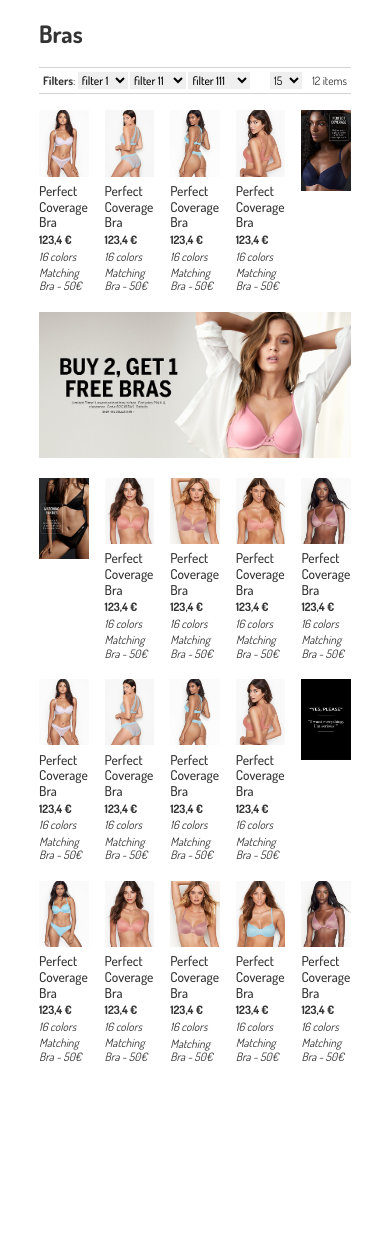
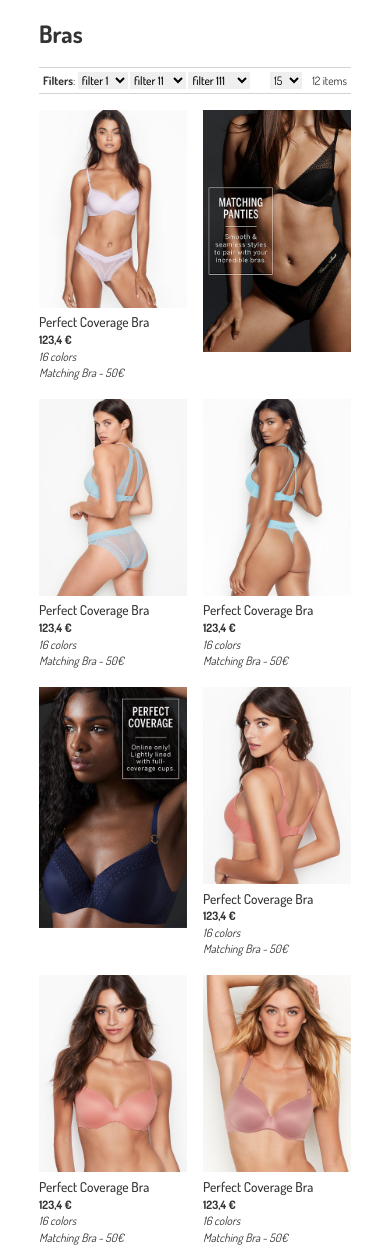
Before and after one commit to GreenHornedOwl/CSSGridEcommerce, a plain HTML site: page index.html in a window 390 px wide. Shown: the top 1250 px of the page. Before the commit the page ends 1066 px from the top, so only its background shows below. Drawn offline with Linux system fonts and the light colour scheme.

Commit message:
update
responsive grid / 16 items

```diff
--- a/app.sass
+++ b/app.sass
@@ -31,8 +31,15 @@ img
     font-weight: 500
 .product-list
   display: grid
-  grid-template-columns: repeat(5,1fr)
+  grid-template-columns: repeat(5, 1fr)
+  grid-template-areas: "item1 item2 item3 item4 banner1" "banner2 item5 item6 item7 item8" "bannerfull bannerfull bannerfull bannerfull bannerfull" "item9 item10 item11 item12 banner3" "banner4 item13 item14 item15 item16"
   grid-gap: 1rem
+  @media (max-width: 1200px)
+    grid-template-columns: repeat(4, 1fr)
+    grid-template-areas: "item1 item2 item3 banner1" "banner2 item4 item5 item6" "bannerfull bannerfull bannerfull bannerfull" "item7 item8 item9 banner3" "item10 item11 item12 item13" "banner4 item14 item15 item16"
+  @media (max-width: 900px)
+    grid-template-columns: repeat(2, 1fr)
+    grid-template-areas: "item1 banner1" "item2 item3" "banner2 item4" "item5 item6" "bannerfull bannerfull" "item7 item8" "item9 banner3" "item10 item11" "banner4 item12" "item13 item14" "item15 item16"
   a
     text-decoration: none
     color: #333
@@ -48,5 +55,49 @@ img
       font-style: italic
       div
         margin-bottom: 0.2rem
-  .banner-full
-    grid-column: 1/6
+  .product
+    grid-column: span 1
+  .product:nth-child(1)
+    grid-area: item1
+  .product:nth-child(2)
+    grid-area: item2
+  .product:nth-child(3)
+    grid-area: item3
+  .product:nth-child(4)
+    grid-area: item4
+  .product:nth-child(5)
+    grid-area: item5
+  .product:nth-child(6)
+    grid-area: item6
+  .product:nth-child(7)
+    grid-area: item7
+  .product:nth-child(8)
+    grid-area: item8
+  .product:nth-child(9)
+    grid-area: item9
+  .product:nth-child(10)
+    grid-area: item10
+  .product:nth-child(11)
+    grid-area: item11
+  .product:nth-child(12)
+    grid-area: item12
+  .product:nth-child(13)
+    grid-area: item13
+  .product:nth-child(14)
+    grid-area: item14
+  .product:nth-child(15)
+    grid-area: item15
+  .product:nth-child(16)
+    grid-area: item16
+
+  .banner:nth-child(17)
+    grid-area: banner1
+  .banner:nth-child(18)
+    grid-area: banner2
+  .banner:nth-child(19)
+    grid-area: banner3
+  .banner:nth-child(20)
+    grid-area: banner4
+
+  .banner-full:nth-child(21)
+    grid-area: bannerfull
--- a/index.html
+++ b/index.html
@@ -44,7 +44,7 @@
       <div class="select--itemNos">12 items</div>
     </div>
     <section class="product-list">
-      <article>
+      <article class="product">
         <a href="/">
           <picture>
             <img src="images/1.jpg" alt="" />
@@ -57,7 +57,7 @@
           </div>
         </a>
       </article>
-      <article>
+      <article class="product">
         <a href="/">
           <picture>
             <img src="images/2.jpg" alt="" />
@@ -70,7 +70,7 @@
           </div>
         </a>
       </article>
-      <article>
+      <article class="product">
         <a href="/">
           <picture>
             <img src="images/3.jpg" alt="" />
@@ -83,7 +83,7 @@
           </div>
         </a>
       </article>
-      <article>
+      <article class="product">
         <a href="/">
           <picture>
             <img src="images/4.jpg" alt="" />
@@ -96,28 +96,7 @@
           </div>
         </a>
       </article>
-      <article class="banner">
-        <a href="/">
-          <picture>
-            <img src="images/banner-vertical-2.jpg" alt="" />
-          </picture>
-        </a>
-      </article>
-      <article class="banner-full">
-        <a href="/">
-          <picture>
-            <img src="images/banner-full.jpg" alt="">
-          </picture>
-        </a>
-      </article>
-      <article class="banner">
-        <a href="/">
-          <picture>
-            <img src="images/banner-vertical.jpg" alt="" />
-          </picture>
-        </a>
-      </article>
-      <article>
+      <article class="product">
         <a href="/">
           <picture>
             <img src="images/4-1.jpg" alt="" />
@@ -130,7 +109,8 @@
           </div>
         </a>
       </article>
-      <article>
+
+      <article class="product">
         <a href="/">
           <picture>
             <img src="images/5-1.jpg" alt="" />
@@ -143,7 +123,7 @@
           </div>
         </a>
       </article>
-      <article>
+      <article class="product">
         <a href="/">
           <picture>
             <img src="images/7-1.jpg" alt="" />
@@ -156,7 +136,7 @@
           </div>
         </a>
       </article>
-      <article>
+      <article class="product">
         <a href="/">
           <picture>
             <img src="images/9-1.jpg" alt="" />
@@ -169,7 +149,7 @@
           </div>
         </a>
       </article>
-      <article>
+      <article class="product">
         <a href="/">
           <picture>
             <img src="images/1.jpg" alt="" />
@@ -182,7 +162,7 @@
           </div>
         </a>
       </article>
-      <article>
+      <article class="product">
         <a href="/">
           <picture>
             <img src="images/2.jpg" alt="" />
@@ -195,7 +175,8 @@
           </div>
         </a>
       </article>
-      <article>
+
+      <article class="product">
         <a href="/">
           <picture>
             <img src="images/3.jpg" alt="" />
@@ -208,7 +189,7 @@
           </div>
         </a>
       </article>
-      <article>
+      <article class="product">
         <a href="/">
           <picture>
             <img src="images/4.jpg" alt="" />
@@ -221,14 +202,7 @@
           </div>
         </a>
       </article>
-      <article class="banner">
-        <a href="/">
-          <picture>
-            <img src="images/banner-vertical-1.jpg" alt="" />
-          </picture>
-        </a>
-      </article>
-      <article>
+      <article class="product">
         <a href="/">
           <picture>
             <img src="images/3-1.jpg" alt="" />
@@ -241,7 +215,7 @@
           </div>
         </a>
       </article>
-      <article>
+      <article class="product">
         <a href="/">
           <picture>
             <img src="images/4-1.jpg" alt="" />
@@ -254,7 +228,7 @@
           </div>
         </a>
       </article>
-      <article>
+      <article class="product">
         <a href="/">
           <picture>
             <img src="images/5-1.jpg" alt="" />
@@ -267,7 +241,8 @@
           </div>
         </a>
       </article>
-      <article>
+
+      <article class="product">
         <a href="/">
           <picture>
             <img src="images/8-1.jpg" alt="" />
@@ -280,21 +255,48 @@
           </div>
         </a>
       </article>
-      <article>
+
+
+      <article class="banner">
         <a href="/">
           <picture>
-            <img src="images/9-1.jpg" alt="" />
+            <img src="images/banner-vertical.jpg" alt="" />
           </picture>
-          <h3>Perfect Coverage Bra</h3>
-          <div class="price">123,4 <span class="currency">€</span></div>
-          <div class="info">
-            <div>16 colors</div>
-            <div>Matching Bra - 50€</div>
-          </div>
+        </a>
+      </article>
+      <article class="banner">
+        <a href="/">
+          <picture>
+            <img src="images/banner-vertical-2.jpg" alt="" />
+          </picture>
+        </a>
+      </article>
+      <article class="banner">
+        <a href="/">
+          <picture>
+            <img src="images/banner-vertical-1.jpg" alt="" />
+          </picture>
+        </a>
+      </article>
+
+      <article class="banner">
+        <a href="/">
+          <picture>
+            <img src="images/banner-vertical-3.jpg" alt="" />
+          </picture>
+        </a>
+      </article>
+      <article class="banner-full">
+        <a href="/">
+          <picture>
+            <img src="images/banner-full.jpg" alt="">
+          </picture>
         </a>
       </article>
     </section>
   </main>
+
+
 </body>
 
 </html>
```
Also changed, not shown: app.css, images/banner-vertical-3.jpg (added).
